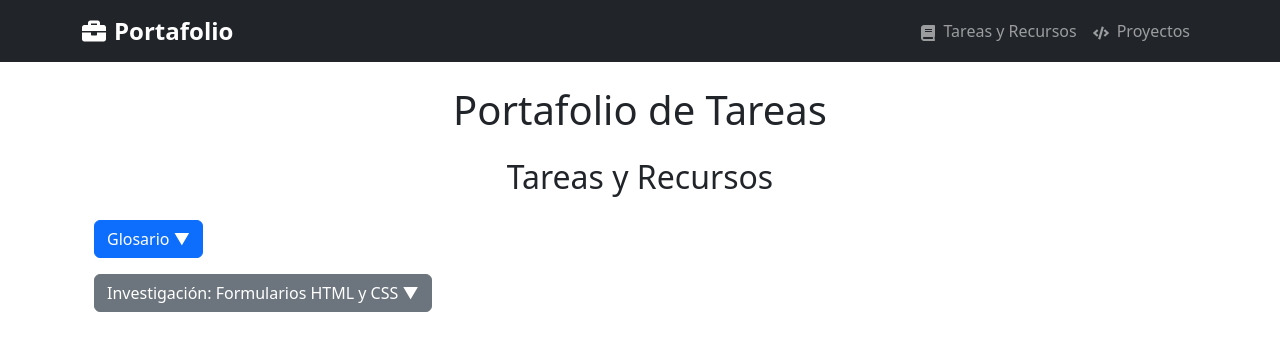
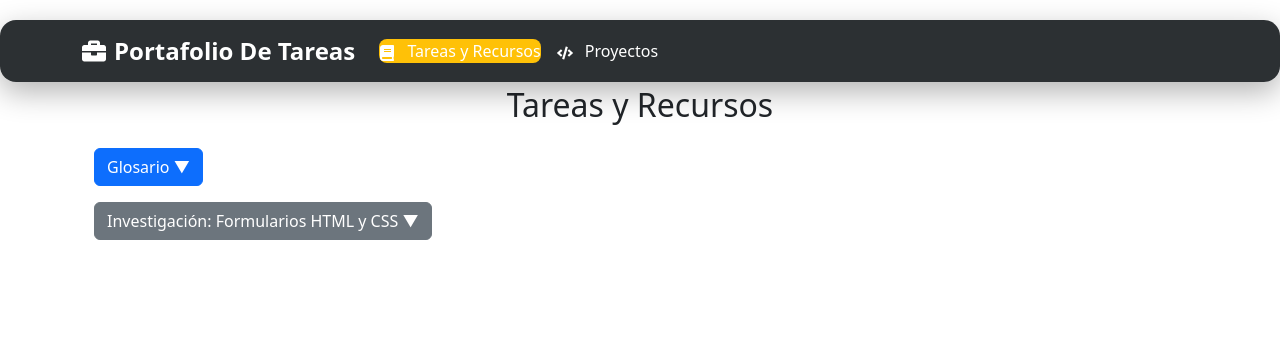
Before and after one commit to BJCorado/portafolio-tareas-desarrollo-web, a React (Create React App) app: page /tareas in a window 1280 px wide. Shown: the top 350 px of the page. Built offline with nearby package versions, Linux system fonts and the light colour scheme.

Commit message:
se mejoraron los nav link

```diff
--- a/src/App.css
+++ b/src/App.css
@@ -8,11 +8,40 @@
   box-shadow: 0 12px 24px rgba(0, 0, 0, 0.15);
 }
 
+/* Efecto base para todos los nav-link */
 .nav-link {
+  background-color: yellow;
+  color: white !important;
+  font-weight: 600;
+  border-radius: 0.5rem;
+  margin: 0 0.5rem; /* Aumenta separación horizontal */
+  padding: 0.5rem 1rem;
   transition: all 0.3s ease;
 }
 
+/* Botón activo (ruta actual con NavLink) */
+.nav-link.active {
+  background-color: #ffc107 !important; /* amarillo */
+  color: white !important;
+}
+
+/* Hover: agranda, cambia fondo y texto */
 .nav-link:hover {
   transform: scale(1.1);
-  color: #ffc107 !important;
+  background-color: #ffc107 !important;
+  color: white !important;
 }
+
+/* Estilos del navbar flotante */
+.floating-navbar {
+  position: fixed;
+  top: 20px;
+  left: 50%;
+  transform: translateX(-50%);
+  background-color: rgba(33, 37, 41, 0.95); /* fondo tipo dark transparente */
+  padding: 0.5rem 1.5rem;
+  border-radius: 1rem;
+  box-shadow: 0 10px 30px rgba(0, 0, 0, 0.3);
+  z-index: 999;
+  width: auto;
+}
--- a/src/App.js
+++ b/src/App.js
@@ -1,6 +1,6 @@
 import './App.css';
 import 'bootstrap/dist/css/bootstrap.min.css';
-import { BrowserRouter as Router, Routes, Route, Link } from 'react-router-dom';
+import { BrowserRouter as Router, Routes, Route, NavLink, Navigate } from 'react-router-dom';
 import { Navbar, Nav, Container } from 'react-bootstrap';
 import { FaBook, FaCode,} from 'react-icons/fa';
 import { FaBriefcase } from 'react-icons/fa';
@@ -12,26 +12,31 @@ function App() {
   return (
     <Router>
       {/* Menú fijo y moderno */}
-      <Navbar bg="dark" variant="dark" expand="lg" sticky="top">
+<Navbar className="floating-navbar" expand="lg">
   <Container>
-          <Navbar.Brand className="fw-bold fs-4 text-white d-flex align-items-center gap-2"> <FaBriefcase />Portafolio</Navbar.Brand>
+    <Navbar.Brand className="fw-bold fs-4 text-white d-flex align-items-center gap-2">
+      <FaBriefcase /> Portafolio De Tareas
+    </Navbar.Brand>
 
     <Navbar.Toggle aria-controls="navbar-nav" />
     <Navbar.Collapse id="navbar-nav">
-            <Nav className="ms-auto">
-              <Nav.Link as={Link} to="/tareas"><FaBook className="me-2" />Tareas y Recursos</Nav.Link>
-              <Nav.Link as={Link} to="/proyectos"><FaCode className="me-2" />Proyectos</Nav.Link>
-            </Nav>
+     <Nav.Link as={NavLink} to="/tareas">
+  <FaBook className="me-2" /> Tareas y Recursos
+</Nav.Link>
+
+<Nav.Link as={NavLink} to="/proyectos">
+  <FaCode className="me-2" /> Proyectos
+</Nav.Link>
     </Navbar.Collapse>
   </Container>
 </Navbar>
 
       {/* Contenido de rutas */}
       <div className="container py-4">
-        <h1 className="text-center mb-4">Portafolio de Tareas</h1>
         <Routes>
           <Route path="/tareas" element={<Tareas />} />
           <Route path="/proyectos" element={<Projects />} />
+          <Route path="/" element={<Navigate to="/tareas" replace />} />
         </Routes>
       </div>
     </Router>
```
Lines whose indentation alone changed are shown as unchanged.
